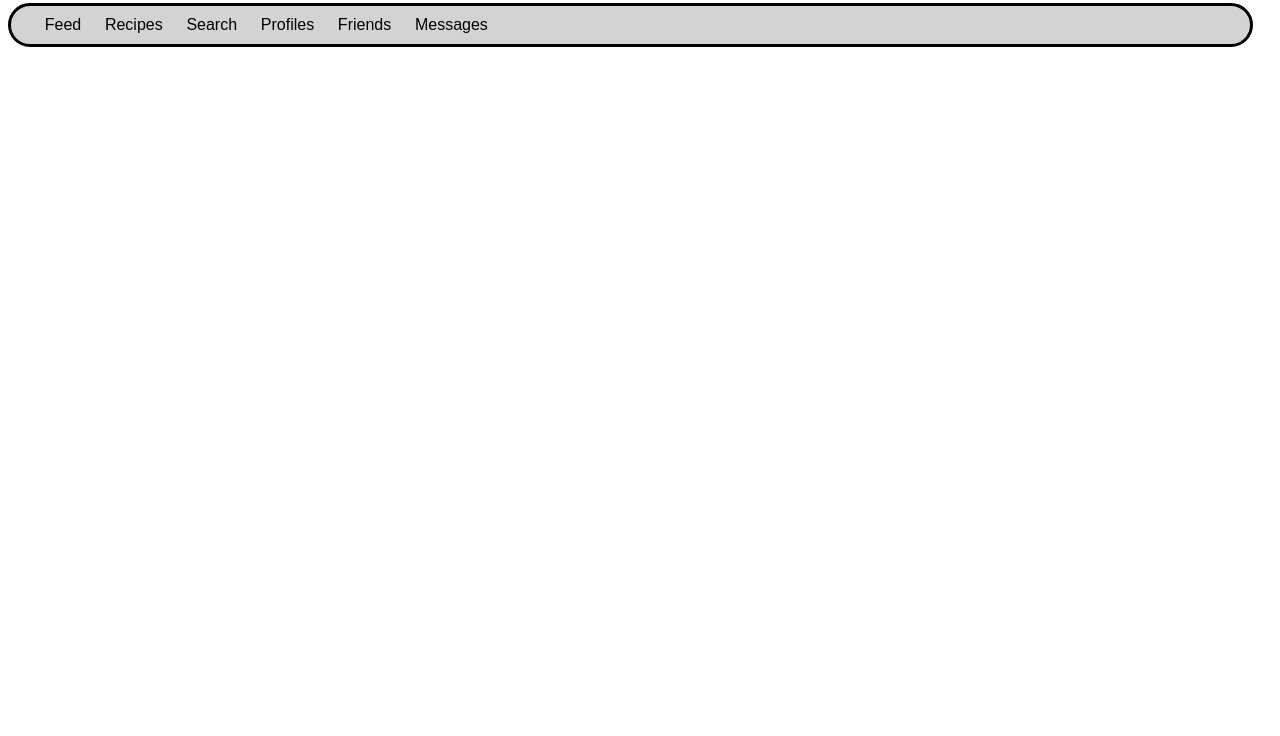
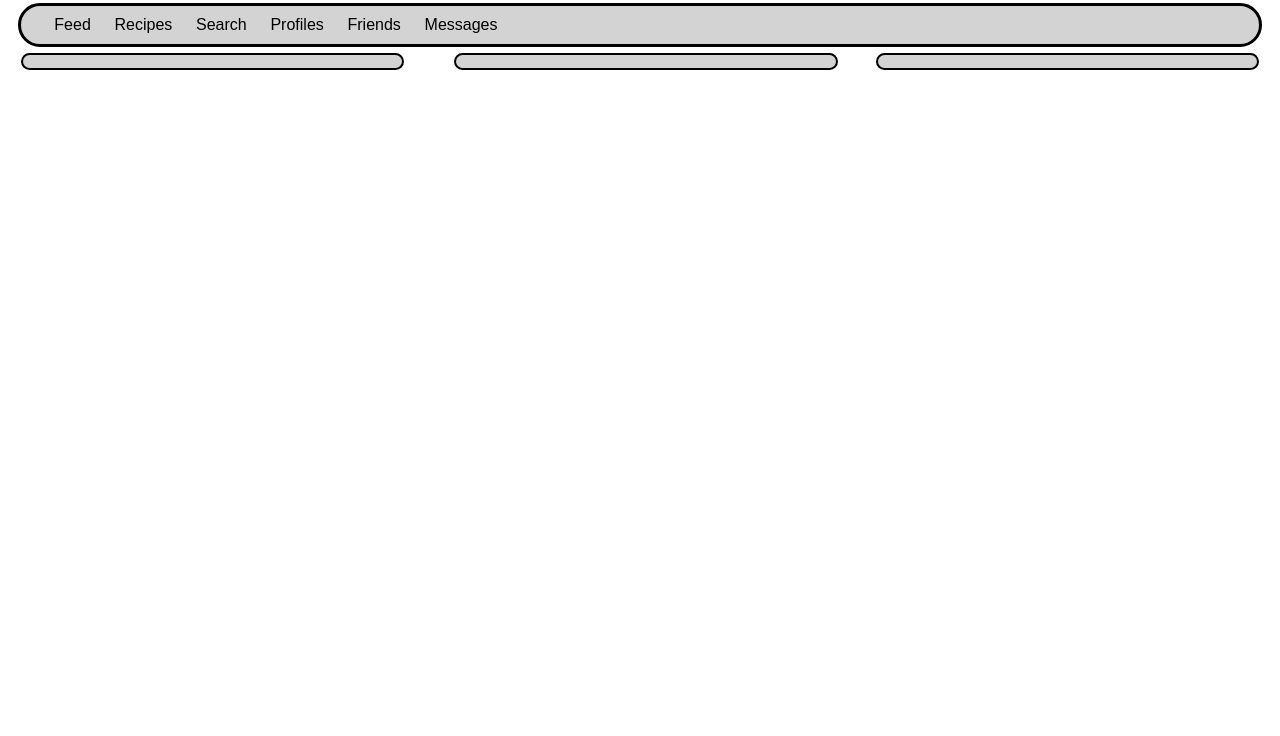
Before and after one commit to Jernik/CSSE280-Recipe-WebApp, a plain HTML site: page Feed.html in a window 1280 px wide. Shown: the part 64-800 px from the top of the page. Drawn offline with Linux system fonts and the light colour scheme.

Commit message:
Updated some of the css for feed

```diff
--- a/Feed.html
+++ b/Feed.html
@@ -3,6 +3,7 @@
     <head>
         <title>Feed</title>
         <link rel="stylesheet" type="text/css" href="css/baseMainPages.css">
+        <link rel="stylesheet" type="text/css" href="css/feed.css">
     </head>
 
     <body>
@@ -18,7 +19,15 @@
         </div>
 
         <div class="body">
-
+            <div id="leftColumn">
+                <p></p>
+            </div>
+            <div id="centerColumn">
+                <p></p>
+            </div>
+            <div id="rightColumn">
+                <p></p>
+            </div>
         </div>
     </body>
 </html>
--- a/css/baseMainPages.css
+++ b/css/baseMainPages.css
@@ -9,6 +9,8 @@ h1{
 div.menu{
     background: lightgray;
     width: 98%;
+    margin-left: auto;
+    margin-right: auto;
     border-radius: 25px;
     border: 3px solid black;
 }
--- /dev/null
+++ b/css/feed.css
@@ -0,0 +1,25 @@
+div.body{
+    margin-top: 0.5%;
+}
+div.body div{
+    background-color: lightgrey;
+    border: 2px solid black;
+    border-radius: 10px;
+}
+#leftColumn{
+    float: left;
+    width: 30%;
+    margin-left: 1%;
+}
+
+#centerColumn{
+    display: inline-block;
+    width: 30%;
+    margin-left: 4%;
+}
+
+#rightColumn{
+    float: right;
+    width: 30%;
+    margin-right: 1%;
+}
```
